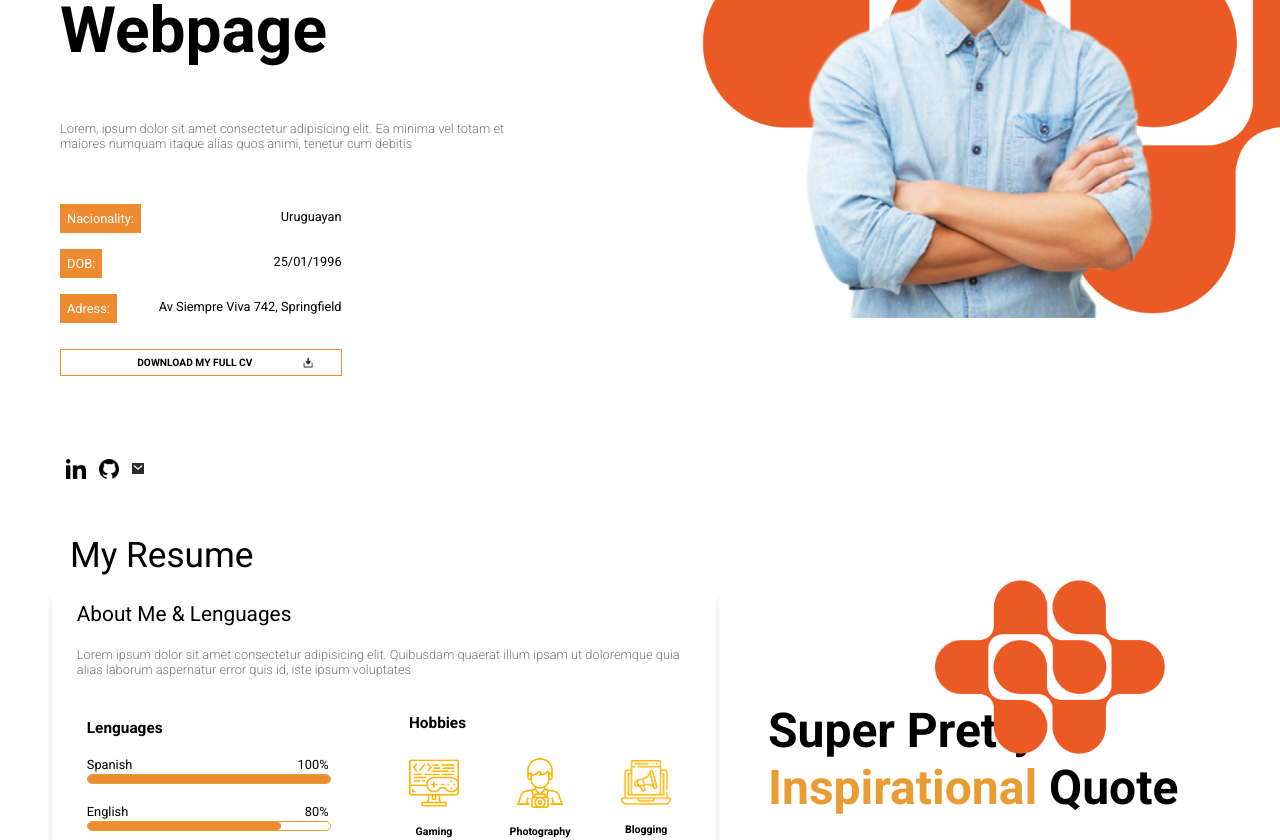
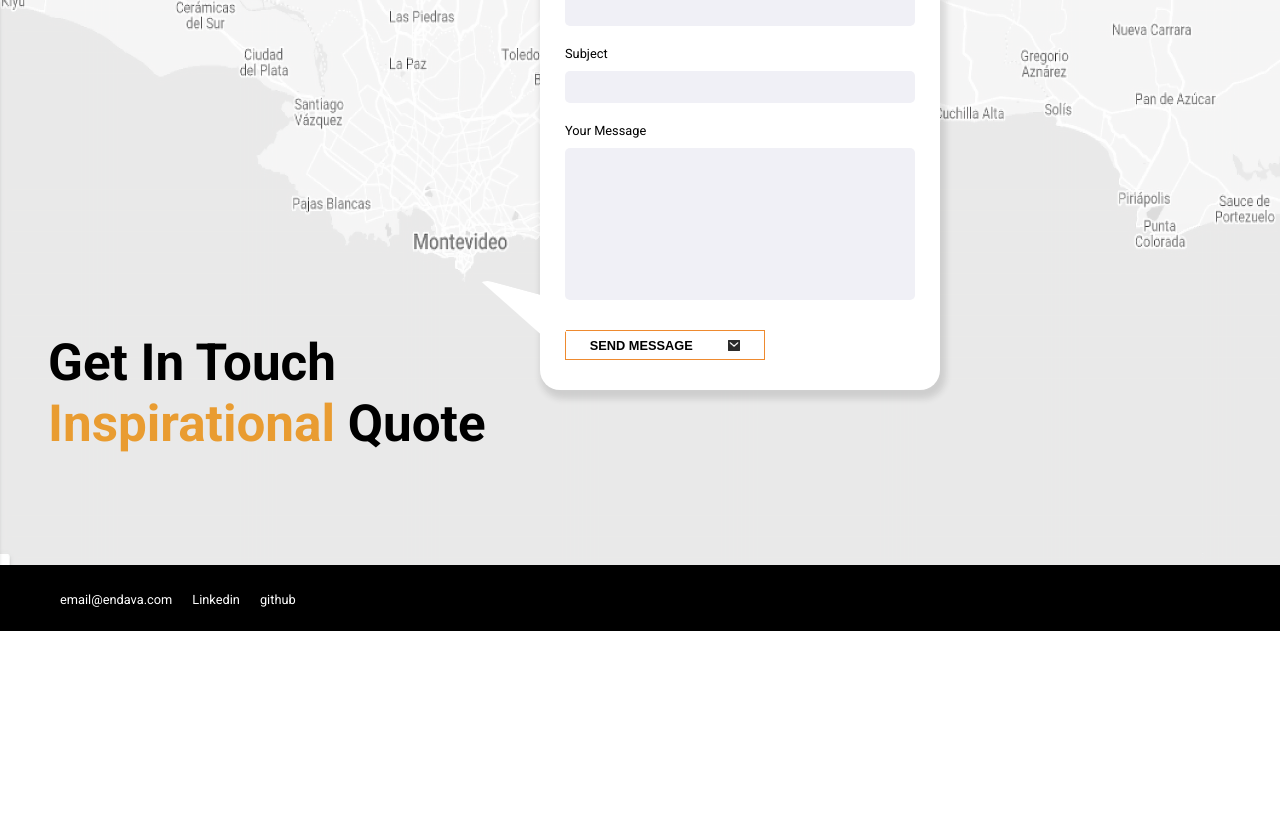
Before and after one commit to kuga-uy/resume-react, a React (Create React App) app: page /contact in a window 1280 px wide. Shown: the part 360-1200 px from the top of the page. After the commit the page ends 991 px from the top, so only its background shows below. Built offline with nearby package versions, Linux system fonts and the light colour scheme.

Commit message:
configuring routes

```diff
--- a/package.json
+++ b/package.json
@@ -6,8 +6,10 @@
     "@testing-library/jest-dom": "^5.15.0",
     "@testing-library/react": "^11.2.7",
     "@testing-library/user-event": "^12.8.3",
+    "history": "^5.1.0",
     "react": "^17.0.2",
     "react-dom": "^17.0.2",
+    "react-router-dom": "^6.0.1",
     "react-scripts": "4.0.3",
     "web-vitals": "^1.1.2"
   },
--- a/src/App.css
+++ b/src/App.css
@@ -276,7 +276,7 @@ width: 90px;
 height: 80px;
 position: relative;
 left: 60px;
-top: 40px;
+top: -10px;
 }
 
 .icon{
--- a/src/App.js
+++ b/src/App.js
@@ -2,6 +2,12 @@ import React from 'react';
 import './App.css';
 import './Contact.css';
 import './Resume.css';
+import {
+  BrowserRouter,
+  Routes,
+  Route
+} from "react-router-dom";
+
 import { Header } from './Components/Header';
 import { Home } from './Components/Home';
 import { Resume } from './Components/Resume';
@@ -15,11 +21,15 @@ const App = () => {
   return (
     <>
 <body className="body">
+  <BrowserRouter>
     <Header />
-    <Home />
-    <Resume />
-    <Contact />
+    <Routes>
+        <Route path="/" element={<Home />} />
+        <Route path="/resume" element={<Resume />} />
+        <Route path="/contact" element={<Contact />} />
+    </Routes>
     <Footer />
+  </BrowserRouter>,
 </body>
 </>
 );
--- a/src/Components/Header.jsx
+++ b/src/Components/Header.jsx
@@ -1,5 +1,6 @@
 import React from 'react'
 import profile from '../assets/Main-Profile-Pic.jpg'
+import { Link } from "react-router-dom";
 
 
 const Header = () => {
@@ -23,9 +24,9 @@ const Header = () => {
                 <div className="weather__status-container">Weather today:
                     <span className="weather-forecast">Sunny</span>Tomorrow: <span className="weather-tomorrow-forecast">Clear</span></div>
                     <ul className="nav__menu">
-                        <li className="navlist item--home"><a href="#home">Home</a></li>
-                        <li className="navlist item--resume"> <a href="#resume">Resume</a></li>
-                        <li className="navlist item--contact"><a href="#contact">Contact</a></li>
+                        <li className="navlist item--home"><Link to="/">Home</Link> </li>
+                        <li className="navlist item--resume"> <Link to="/resume">Resume</Link></li>
+                        <li className="navlist item--contact"><Link to="/contact">Contact</Link></li>
                     </ul>
             </nav>
         </header>
--- a/src/Contact.css
+++ b/src/Contact.css
@@ -21,7 +21,7 @@
 
 .contact-bg-img{
     width: 100%;
-    height: 130%;
+    height: 117%;
     position: absolute;
 
 }
@@ -107,7 +107,7 @@
     font-size: 3.2em;
     font-family: var(--primary-font-family);
     position: absolute;
-    top: 4000px;
+    top: 650px;
     left: 3rem;
 }
 
@@ -120,7 +120,7 @@
     align-items: center;
     position: relative;
     height: 66px;
-    top: 150px;
+    top: 125px;
 }
 
 .footer ul{
--- a/src/Resume.css
+++ b/src/Resume.css
@@ -229,7 +229,7 @@
     text-justify: center;
     font-family: var(--primary-font-family);
     width: 100%;
-    height: 2200px;
+    height: 1940px;
     top: 100px;
 }
 
--- a/src/index.js
+++ b/src/index.js
@@ -3,11 +3,10 @@ import ReactDOM from 'react-dom';
 import './index.css';
 import App from './App';
 
+const rootElement = document.getElementById('root');
 ReactDOM.render(
-  <React.StrictMode>
-    <App />
-  </React.StrictMode>,
-  document.getElementById('root')
+  <App />,
+  rootElement
 );
 
 // If you want to start measuring performance in your app, pass a function
```
Also changed, not shown: 1 other file (tests, documents, lock files or other folders).
